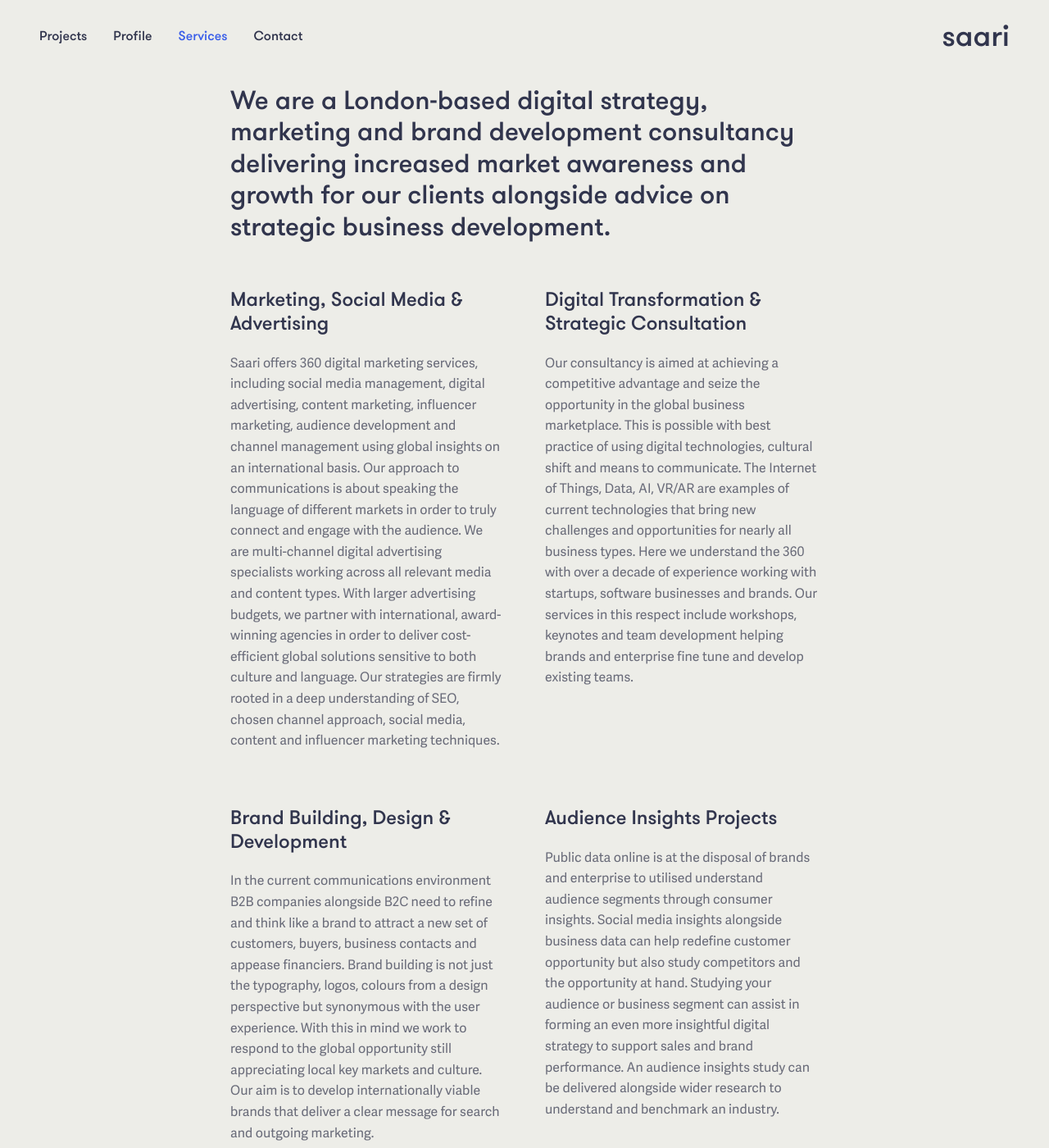
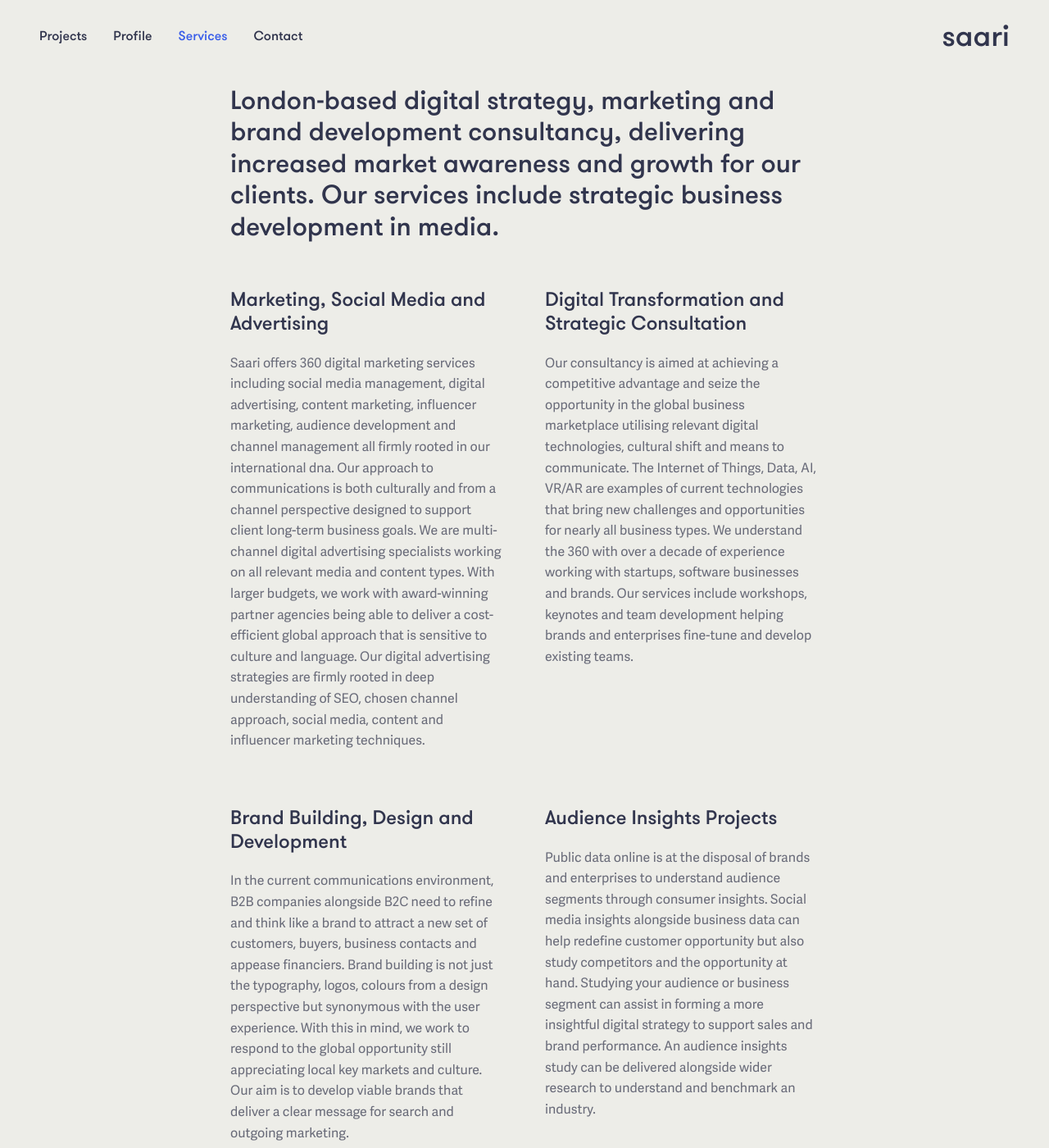
Before and after one commit to garethjohnsdesign/saari.co.uk, a Jekyll site: the page built from services.md, in a window 1280 px wide and 1400 px high. Shown: the whole window at 82% size. Built offline with Jekyll 4.4.1, drawn with Linux system fonts in a browser that asks for light colours; some of the changed text lies outside the part shown.

Commit message:
Updated Services

```diff
--- a/services.md
+++ b/services.md
@@ -1,9 +1,9 @@
 ---
 title: Services
 position: 3
-lead-text: We are a London-based digital strategy, marketing and brand development
-  consultancy delivering increased market awareness and growth for our clients alongside
-  advice on strategic business development.
+lead-text: London-based digital strategy, marketing and brand development consultancy,
+  delivering increased market awareness and growth for our clients. Our services include
+  strategic business development in media.
 approach-text: Curabitur blandit tempus porttitor. Cras justo odio, dapibus ac facilisis
   in, egestas eget quam. Donec sed odio dui. Sed posuere consectetur est at lobortis.
   Sed posuere consectetur est at lobortis. Vivamus sagittis lacus vel augue laoreet
@@ -13,45 +13,44 @@
   penatibus et magnis dis parturient montes, nascetur ridiculus mus. Nullam quis risus
   eget urna mollis ornare vel eu leo.
 services:
-- service-title: Marketing, Social Media & Advertising
-  service-text: Saari offers 360 digital marketing services, including social media
+- service-title: Marketing, Social Media and Advertising
+  service-text: Saari offers 360 digital marketing services including social media
     management, digital advertising, content marketing, influencer marketing, audience
-    development and channel management using global insights on an international basis.
-    Our approach to communications is about speaking the language of different markets
-    in order to truly connect and engage with the audience. We are multi-channel digital
-    advertising specialists working across all relevant media and content types. With
-    larger advertising budgets, we partner with international, award-winning agencies
-    in order to deliver cost-efficient global solutions sensitive to both culture
-    and language. Our strategies are firmly rooted in a deep understanding of SEO,
+    development and channel management all firmly rooted in our international dna.
+    Our approach to communications is both culturally and from a channel perspective
+    designed to support client long-term business goals. We are multi-channel digital
+    advertising specialists working on all relevant media and content types. With
+    larger budgets, we work with award-winning partner agencies being able to deliver
+    a cost-efficient global approach that is sensitive to culture and language. Our
+    digital advertising strategies are firmly rooted in deep understanding of SEO,
     chosen channel approach, social media, content and influencer marketing techniques.
-- service-title: Digital Transformation & Strategic Consultation
+- service-title: Digital Transformation and Strategic Consultation
   service-text: Our consultancy is aimed at achieving a competitive advantage and
-    seize the opportunity in the global business marketplace. This is possible with
-    best practice of using digital technologies, cultural shift and means to communicate.
-    The Internet of Things, Data, AI, VR/AR are examples of current technologies that
-    bring new challenges and opportunities for nearly all business types. Here we
-    understand the 360 with over a decade of experience working with startups, software
-    businesses and brands. Our services in this respect include workshops, keynotes
-    and team development helping brands and enterprise fine tune and develop existing
-    teams.
-- service-title: Brand Building, Design & Development
-  service-text: In the current communications environment B2B companies alongside
+    seize the opportunity in the global business marketplace utilising relevant digital
+    technologies, cultural shift and means to communicate. The Internet of Things,
+    Data, AI, VR/AR are examples of current technologies that bring new challenges
+    and opportunities for nearly all business types. We understand the 360 with over
+    a decade of experience working with startups, software businesses and brands.
+    Our services include workshops, keynotes and team development helping brands and
+    enterprises fine-tune and develop existing teams.
+- service-title: Brand Building, Design and Development
+  service-text: In the current communications environment, B2B companies alongside
     B2C need to refine and think like a brand to attract a new set of customers, buyers,
     business contacts and appease financiers. Brand building is not just the typography,
     logos, colours from a design perspective but synonymous with the user experience.
-    With this in mind we work to respond to the global opportunity still appreciating
-    local key markets and culture. Our aim is to develop internationally viable brands
-    that deliver a clear message for search and outgoing marketing.
+    With this in mind, we work to respond to the global opportunity still appreciating
+    local key markets and culture. Our aim is to develop viable brands that deliver
+    a clear message for search and outgoing marketing.
 - service-title: Audience Insights Projects
-  service-text: Public data online is at the disposal of brands and enterprise to
-    utilised understand audience segments through consumer insights. Social media
-    insights alongside business data can help redefine customer opportunity but also
-    study competitors and the opportunity at hand. Studying your audience or business
-    segment can assist in forming an even more insightful digital strategy to support
-    sales and brand performance. An audience insights study can be delivered alongside
-    wider research to understand and benchmark an industry.
-- service-title: Business Development & Partnerships
-  service-text: With our extensive network and deep understanding of media we are
+  service-text: Public data online is at the disposal of brands and enterprises to
+    understand audience segments through consumer insights. Social media insights
+    alongside business data can help redefine customer opportunity but also study
+    competitors and the opportunity at hand. Studying your audience or business segment
+    can assist in forming a more insightful digital strategy to support sales and
+    brand performance. An audience insights study can be delivered alongside wider
+    research to understand and benchmark an industry.
+- service-title: Business Development and Partnerships
+  service-text: With our extensive network and deep understanding of media, we are
     able to help you find, research and suggest potential partners to tackle this
     space at the top level. Our business development services include partnerships
     management, liaison and negotiation. A partnership could relate to finding a suitable
@@ -59,21 +58,22 @@
     likes of Guardian or a creative campaign opportunity with tech a la Spotify. Perhaps
     your enterprise needs a suitable media agency or is in need of an update to the
     overall tech infrastructure. Where we can’t help we know who can.
-- service-title: Digital Law & Contracts
-  service-text: 'Saari services include expert legal and commercial advice in digital
+- service-title: Digital Law and Contracts
+  service-text: Saari services include expert legal and commercial advice in digital
     rights, contracts and the general practices of digital law. Here we know how to
-    setup up and understand digital marketing, eCom and product environments. You
-    may be looking to hire influencers and in need for a contract, your web environment
-    may need terms of service or your original content may have IP. These are only
-    a few of the types of services we can help to make sure you make the most out
-    of your online and protect yourself in the internationally complex legal framework. '
+    setup up and understand digital marketing, e-commerce and product environments.
+    You may be looking to hire influencers and in need of a contract, your web environment
+    may need terms of service or your original content may have intellectual property.
+    These are only a few of the types of services we can help to make sure you make
+    the most out of your online and protect yourself in the internationally complex
+    legal framework.
 - service-title: Project Management
-  service-text: We project manage websites, eCommerce, marketing applications, cross
-    platform apps (iOS / Android) to support and develop company brand strategy and
-    business approach. As necessary all project managed infrastructure are developed
-    to match the multilingual and cultural challenge. Here development techniques
-    such as customised content management systems, IP detection, localisation and
-    automation can come into play.
+  service-text: We project manage websites, eCommerce, marketing applications, cross-platform
+    apps (iOS / Android) to support and develop company brand strategy and business
+    approach. As necessary all project managed infrastructure is developed to match
+    the multilingual and cultural challenges. Here development techniques such as
+    customised content management systems, localisation and automation can come into
+    play.
 - service-title: Content Production
   service-text: We work with the best photographers, videographers and animators to
     produce any content that is required for a well versed multi channel campaign.
@@ -81,8 +81,8 @@
     influencer driven content initiatives or partnerships can supercharge the delivery
     of a content campaign. In our world content strategy follows the overall brand
     strategy through audience insights.
-- service-title: PR Consultancy & Communications
-  service-text: Through our extensive network of ‘best in class’ partner companies
+- service-title: PR Consultancy and Communications
+  service-text: Through our extensive network of ‘best in class’ partner companies,
     we are able to coordinate and organise an effective internationally focussed communications
     approach.
 outro-text: "## Our team has broad capabilities across a wide range of industries
```
